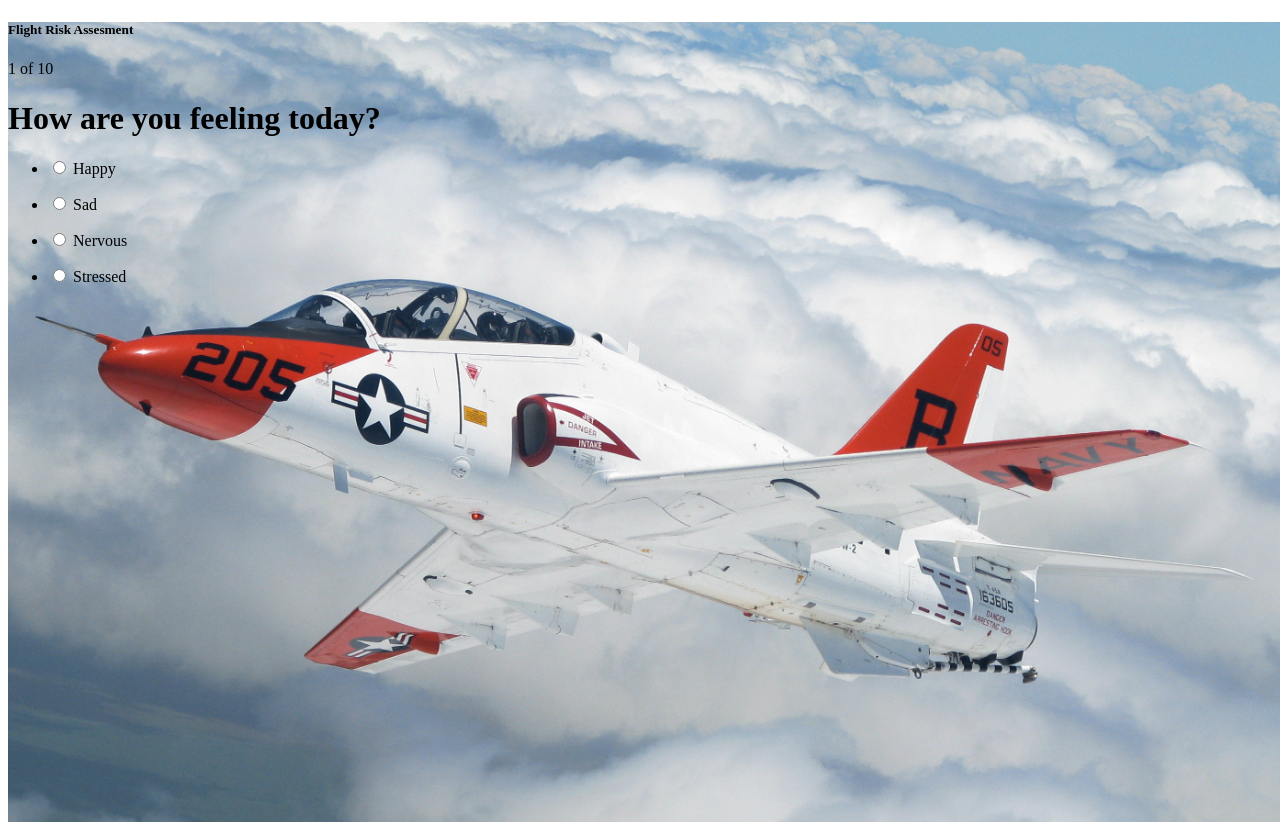
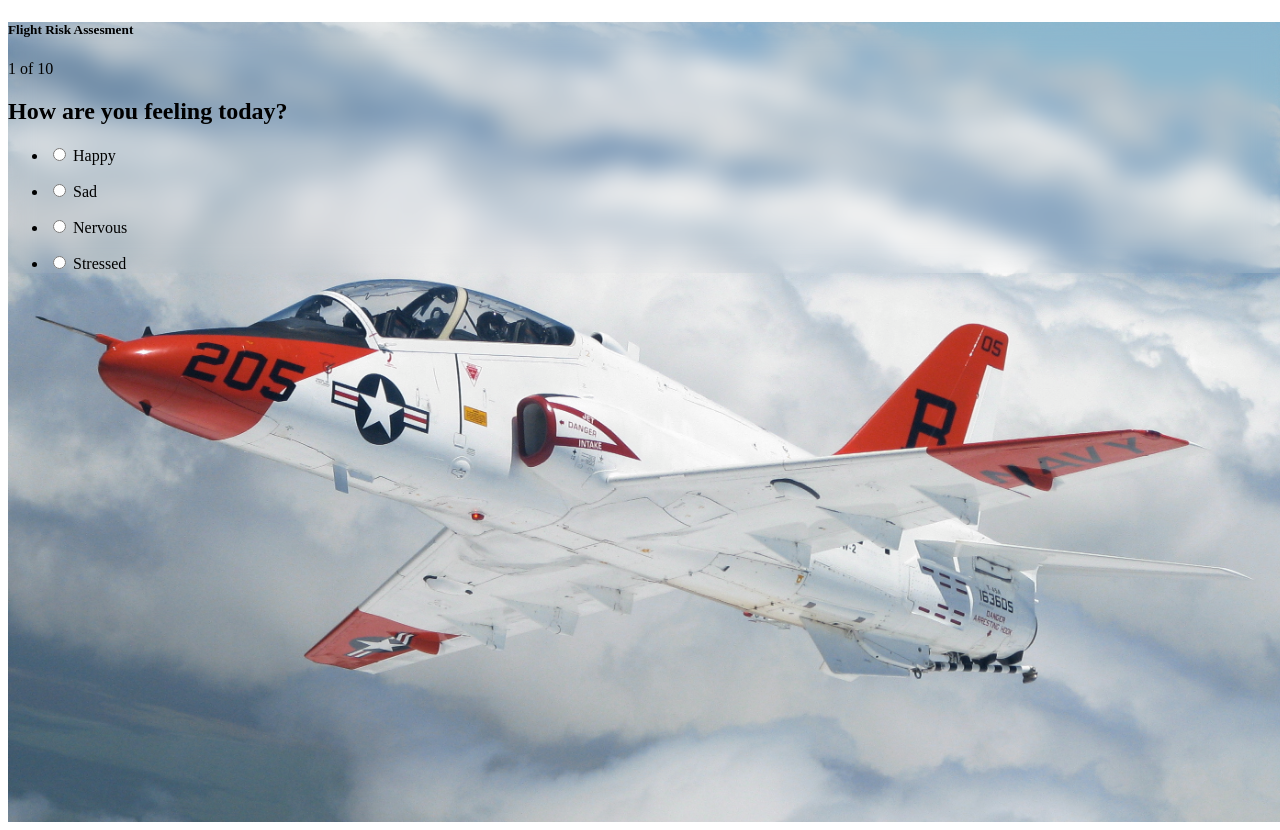
Before and after one commit to Dposada23/Naval-project, an Angular app in the folder navyproj/: page /assesments in a window 1280 px wide. Built offline with nearby package versions, Linux system fonts and the light colour scheme; what angular-bootstrap-md, mdb-angular-ui-kit would draw is missing.

Commit message:
fixed result button and added glass effect to card

```diff
--- a/navyproj/src/app/assesments/assesments.component.css
+++ b/navyproj/src/app/assesments/assesments.component.css
@@ -1,16 +1,22 @@
 .btn-circle-pass
 {
-  width:300px;
-  height:300px;
+  width:250px;
+  height:250px;
   border-radius:150px;
   border:2px solid black;
   background: #00C851;
 }
 .btn-circle-fail
 {
-  width:300px;
-  height:300px;
+
+  width:250px;
+  height:250px;
   border-radius:150px;
   border:2px solid black;
   background: red;
 }
+.card{
+  background-color: #ffffff00;
+    backdrop-filter: blur(12px);
+    -webkit-backdrop-filter: blur(12px);
+  }
--- a/navyproj/src/app/assesments/assesments.component.html
+++ b/navyproj/src/app/assesments/assesments.component.html
@@ -1,26 +1,27 @@
 <div class = "container">
   <div class="row mb-5"></div>
-  <div class="card">
+  <div class="card" id ="card">
     <div class="card-body">
       <div class = " col-md-12">
         <h5 class="card-title">Flight Risk Assesment</h5>
         <div *ngIf = "currentQuiz < 10">
           <p class = "text-center"> {{currentQuiz +1 }} of {{quizzes.length}}</p>
-          <h1>{{ quizzes[currentQuiz].question }} </h1>
+          <h2>{{ quizzes[currentQuiz].question }} </h2>
             <ul class= "list-group" *ngFor ="let quiz of quizzes[currentQuiz].answer">
             <label>
               <li class="list-group-item">
-              <input type = "radio" name ="options" (change) ="onAnswer(quiz.correct)" [disabled] = "answerSelected">
+              <input id = "radio" type = "radio" name ="options" (change) ="onAnswer(quiz.correct)" [disabled] = "answerSelected" >
               {{quiz.option}}</li>
             </label>
             </ul>
           </div>
+
           <div *ngIf= "currentQuiz > 9">
             <button class = "btn btn-success btn-block" (click)="showResult()"> Show Result</button>
             <div class ="text-center" *ngIf= "result">
               Correct Answers: {{correctAnswers}} | Incorrect Answers: {{incorrectAnswers}} <br>
               <h3>Score:{{correctAnswers / quizzes.length *100}}</h3>
-              <div *ngIf ="correctAnswers >= 7">
+              <div *ngIf ="correctAnswers > 7">
                 <div class="timer-btn-circle-container">
                   <button id="bigbtn" type="button" class="btn btn-success btn-circle-pass" >
                     <h1>PASS</h1>
@@ -29,7 +30,7 @@
                 <div class="row mb-5"></div>
                 <a  routerLink="/home"><button type="button" class="btn btn-primary btn-rounded" size ="lg" mdbWavesEffect>Retake Assesment</button></a>
               </div>
-              <div *ngIf ="correctAnswers < 7">
+              <div *ngIf ="correctAnswers < 8">
                 <div class="timer-btn-circle-container">
                   <button id="bigbtn" type="button" class="btn btn-danger btn-circle-fail" >
                     <h1>Hazard</h1>
--- a/navyproj/src/app/home/home.component.html
+++ b/navyproj/src/app/home/home.component.html
@@ -4,7 +4,7 @@
 <!-- <div class="row mb-5"></div> -->
   <div class="mask strong">
 
-      <div class="container-fluid d-flex align-items-center justify-content-center h-100">
+      <div class="container-md-fluid d-flex align-items-center justify-content-center h-100">
 
           <div class="row d-flex justify-content-center text-center">
 
```
